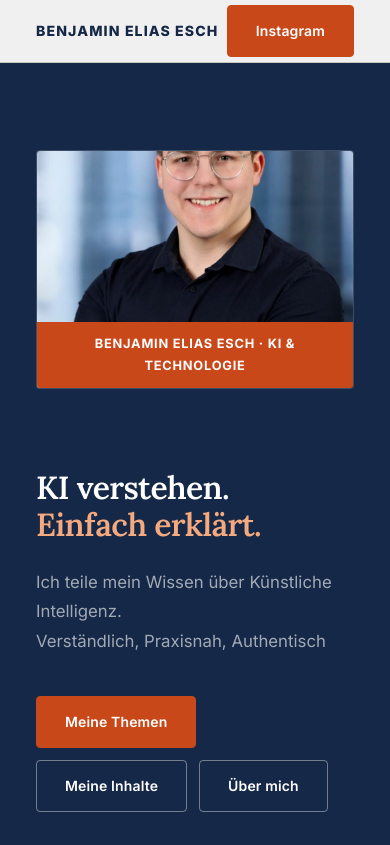
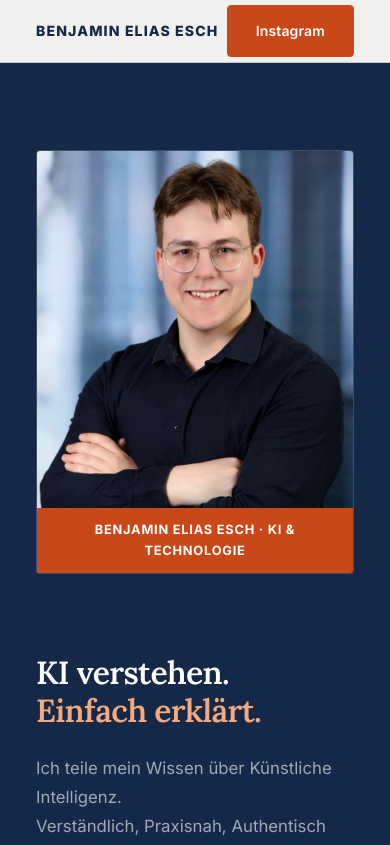
Before and after one commit to Benjamin-Esch/Meine-Website, a plain HTML site: page index.html in a window 390 px wide. Shown: the top 845 px of the page. Drawn offline with Linux system fonts and the light colour scheme; a script that the page names is missing.

Commit message:
Update styles.css

```diff
--- a/styles.css
+++ b/styles.css
@@ -701,7 +701,7 @@ footer {
 @media (max-width: 900px) {
   .hero-sub { white-space: normal; }
   #hero { grid-template-columns: 1fr; }
-  .photo-placeholder { aspect-ratio: 4/3; order: -1; border-radius: var(--radius); border-bottom: 1px solid rgba(255,255,255,.12); }
+  .photo-placeholder { aspect-ratio: 3/4; order: -1; border-radius: var(--radius); border-bottom: 1px solid rgba(255,255,255,.12); }
   .services-grid { grid-template-columns: 1fr 1fr; }
   .steps { grid-template-columns: 1fr 1fr; }
   .audience-layout { grid-template-columns: 1fr; }
```
